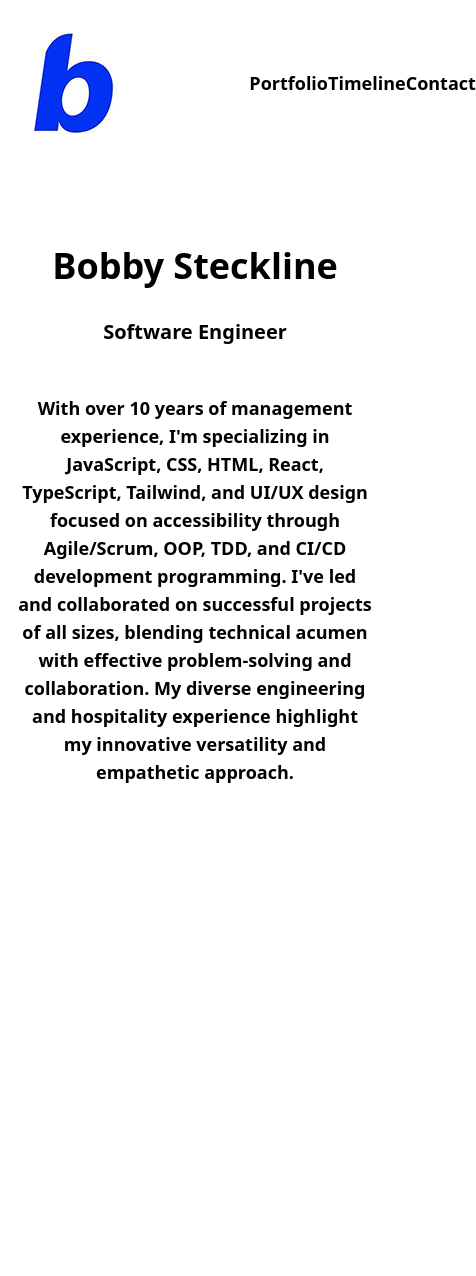
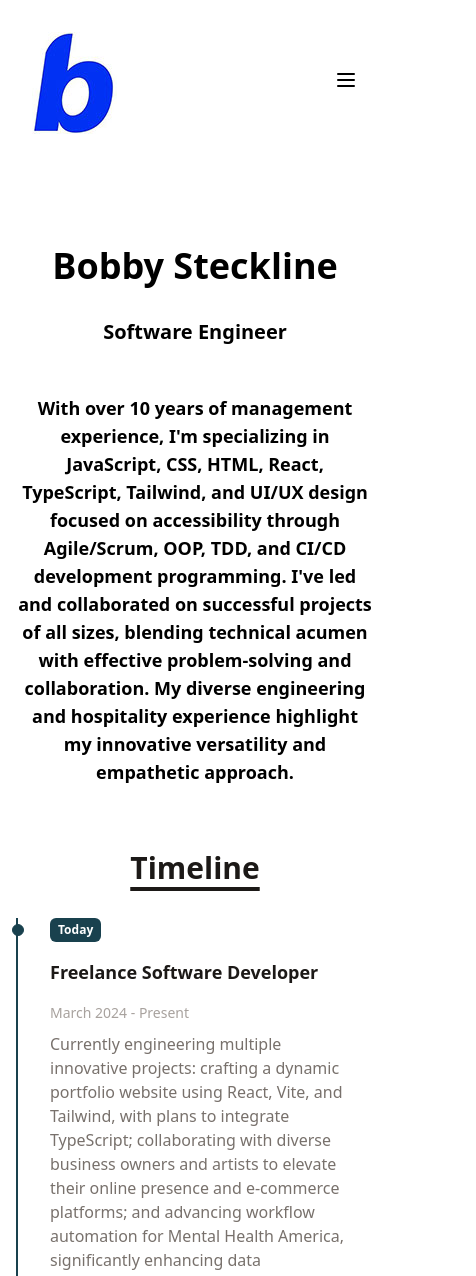
Before and after one commit to rsteckline/portfolio, a React (Vite) app: page / in a window 390 px wide. Shown: the top 1276 px of the page, 476 px wide, since content can reach past the window. Before the commit the page ends 954 px from the top, so only its background shows below. Built offline with nearby package versions, Linux system fonts and the light colour scheme; some icons are missing.

Commit message:
Move timeline, add hamburger menu, clean up styling

```diff
--- a/src/App.jsx
+++ b/src/App.jsx
@@ -1,20 +1,24 @@
-import { React } from 'react'
+import React from 'react';
 import { Routes, Route } from 'react-router-dom';
-import Header from './components/Header'
-import Intro from './components/Intro'
-import Portfolio from './components/Portfolio'
-import Timeline from './components/Timeline'
-import Contact from './components/Contact'
-import Footer from './components/Footer'
+import Header from './components/Header';
+import Intro from './components/Intro';
+import Portfolio from './components/Portfolio';
+import Contact from './components/Contact';
+import Footer from './components/Footer';
+import Timeline from './components/Timeline';
 
 function App() {
   return (
     <div className='App'>
       <Header />
       <Routes>
-        <Route path="/" element={<Intro />} />
+        <Route path="/" element={
+          <>
+            <Intro />
+            <Timeline />
+          </>
+        } />
         <Route path="/Portfolio" element={<Portfolio />} />
-        <Route path="/Timeline" element={<Timeline />} />
         <Route path="/Contact" element={<Contact />} />
       </Routes>
       <Footer />
@@ -22,4 +26,4 @@ function App() {
   );
 }
 
-export default App
+export default App;
--- a/src/components/Header.jsx
+++ b/src/components/Header.jsx
@@ -4,7 +4,7 @@ import Nav from "./Nav";
 
 const Header = () => {
   return (
-    <header className="flex items-center justify-between mx-auto p-8 text-lg max-w-full font-bold">
+    <header className="flex items-center justify-between sticky top-0 z-20 mx-auto p-8 text-lg max-w-full font-bold">
       <Logo />
       <Nav />
     </header>
--- a/src/components/Intro.jsx
+++ b/src/components/Intro.jsx
@@ -7,7 +7,7 @@ function Intro() {
         Bobby Steckline
       </h1>
       <p className="text-xl sm:text-2xl md:text-3xl mb-12 font-bold">Software Engineer</p>
-      <p className="text-lg max-w-full md:max-w-3xl lg:max-w-4xl mb-20 font-bold">
+      <p className="text-lg max-w-full md:max-w-3xl lg:max-w-4xl font-bold">
         With over 10 years of management experience, I'm specializing in
         JavaScript, CSS, HTML, React, TypeScript, Tailwind, and UI/UX design
         focused on accessibility through Agile/Scrum, OOP, TDD, and CI/CD
--- a/src/components/Nav.jsx
+++ b/src/components/Nav.jsx
@@ -1,22 +1,35 @@
 import { NavLink } from "react-router-dom";
+import { Menu, X } from "lucide-react";
+import { useState } from "react";
 
 const NavLinks = () => {
   return (
     <>
-      <NavLink to="/Portfolio">Portfolio</NavLink>
-      <NavLink to="/Timeline">Timeline</NavLink>
-      <NavLink to="/Contact">Contact</NavLink>
+      <NavLink to="/Portfolio" className="mx-3">Portfolio</NavLink>
+      <NavLink to="/Contact" className="mx-3">Contact</NavLink>
     </>
   );
 };
 
 const Nav = () => {
+  const [isOpen, setIsOpen] = useState(false);
+
+  const toggleNavbar = () => {
+    setIsOpen(!isOpen);
+  };
+
   return (
-    <nav className="w-1/3">
-      <div className="flex justify-between">
-        <NavLinks />
-      </div>
-    </nav>
+    <div className="relative">
+      <button onClick={toggleNavbar} className="z-30">
+        {isOpen ? <X size={24} /> : <Menu size={24} />}
+      </button>
+      {isOpen && (
+        <div className="absolute top-full right-0 flex flex-col items-start bg-transparent">
+          <NavLinks />
+        </div>
+      )}
+    </div>
   );
 };
+
 export default Nav;
--- a/src/components/Timeline.jsx
+++ b/src/components/Timeline.jsx
@@ -5,7 +5,7 @@ import Title from "./Title";
 
 function Timeline() {
   return (
-    <div className="flex flex-col md:flex-row justify-center my-20 mb-10">
+    <div className="flex flex-col md:flex-row justify-center my-10 mb-10 px-4 md:px-10 lg:px-20">
       <div className="w-full md:w-7/12">
         <span className="text-center">
           <Title>Timeline</Title>
--- a/src/components/TimelineItem.jsx
+++ b/src/components/TimelineItem.jsx
@@ -2,11 +2,11 @@ import React from "react";
 
 function TimelineItem({ year, title, duration, details}) {
     return (
-        <ol className="flex flex-col md:flex-row relative border-l border-stone-200">
+        <ol className="flex flex-col md:flex-row relative border-l-2 border-19414e px-4 md:px-6">
             <li className="mb-10 ml-4">
-                <div className="absolute w-3 h-3 bg-stone-200 rounded-full mt-1.5 -left-1.5 border border-white" />
+                <div className="absolute w-3 h-3 bg-19414e rounded-full mt-1.5 -left-1.5 border border-19414e" />
                 <p className="flex flex-wrap gap-4 flex-row items-center justify-start text-xs md:text-sm">
-                    <span className="inline-block px-2 py-1 font-semibold text-white bg-stone-900 rounded-md">
+                    <span className="inline-block px-2 py-1 font-semibold text-white bg-19414e rounded-md">
                         {year}
                     </span>
                     <h3 className="text-lg font-semibold text-stone-900">
@@ -16,9 +16,9 @@ function TimelineItem({ year, title, duration, details}) {
                         {duration}
                     </div>
                 </p>
-                    <p className="my-2 text-base font-normal text-stone-500">
-                        {details}
-                    </p>
+                <p className="my-2 text-base font-normal text-stone-500">
+                    {details}
+                </p>
             </li>
         </ol>
     )
--- a/tailwind.config.js
+++ b/tailwind.config.js
@@ -6,6 +6,9 @@ export default {
     extend: {
       fontFamily: {
         inter: ['inter', 'serif'],
+      },
+      colors: {
+        '19414e': '#19414e',
       }
     },
   },
```
